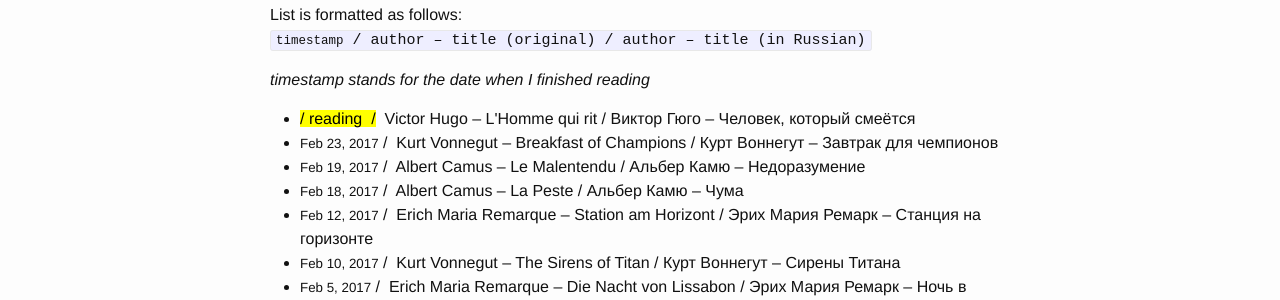
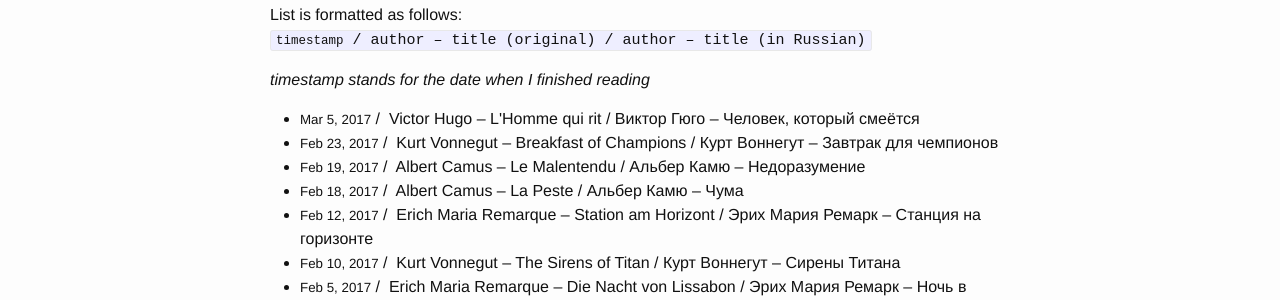
Before and after one commit to aspyatkin/personal-website, a Jekyll site: the page built from reading-list.md, in a window 1280 px wide and 900 px high. Shown: the part 326-626 px from the top of the window. Built offline with Jekyll 4.4.1, drawn with Linux system fonts in a browser that asks for light colours.

Commit message:
Update reading list

```diff
--- a/reading-list.md
+++ b/reading-list.md
@@ -5,7 +5,7 @@ short_title: Reading
 permalink: /reading-list/
 top_ndx: 3
 log_list:
-  - reading: yes
+  - date: 'Mar 5, 2017'
     original:
       author: 'Victor Hugo'
       title: 'L''Homme qui rit'
```
